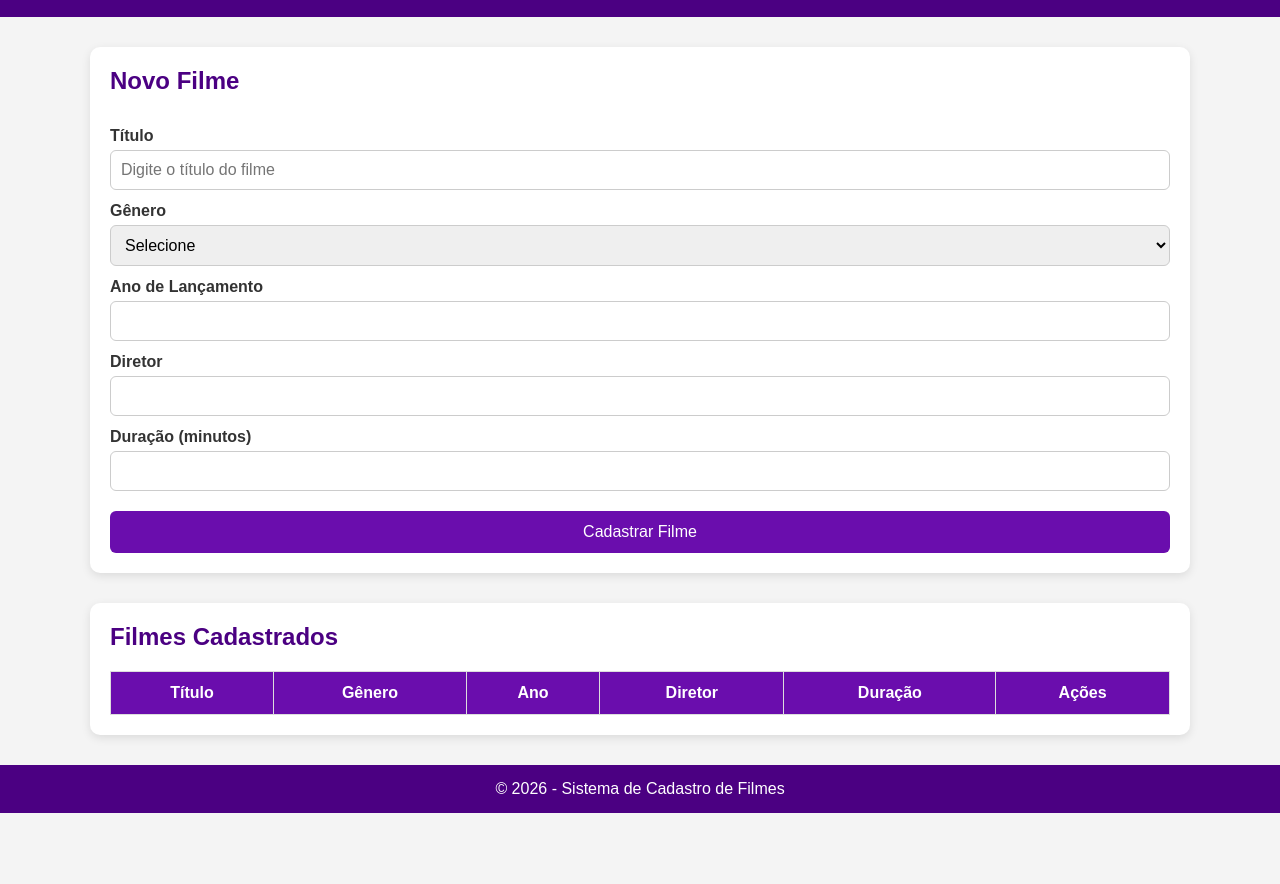
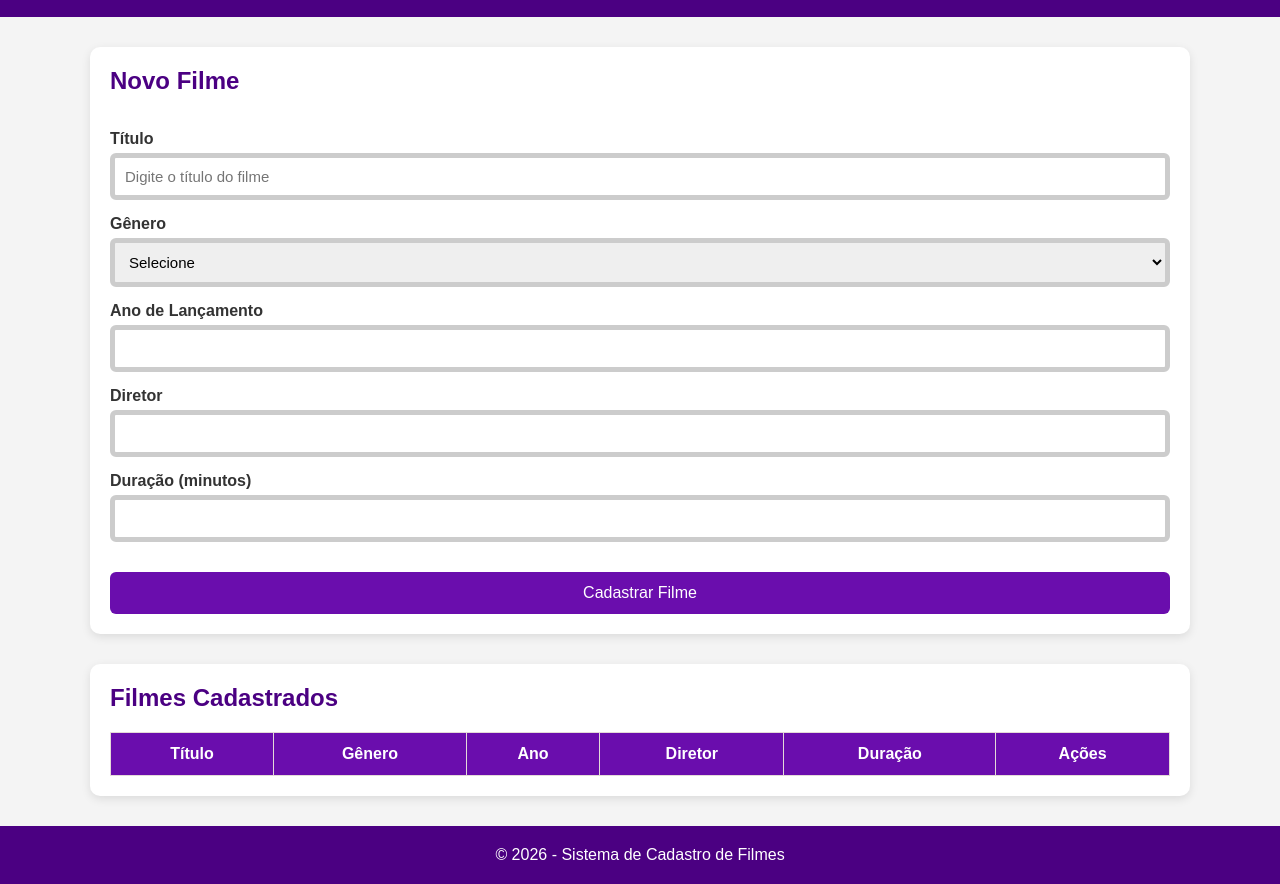
Before and after one commit to annalu-uu/projeto_app_crud, a website: page index.html in a window 1280 px wide. Shown: the part 61-945 px from the top of the page. Before the commit the page ends 874 px from the top, so only its background shows below. Drawn offline with Linux system fonts and the light colour scheme.

Commit message:
alterado o css

```diff
--- a/css/style.css
+++ b/css/style.css
@@ -36,7 +36,7 @@ section{
     padding: 20px;
     margin-bottom: 30px;
     border-radius: 10px;
-    box-shadow: 0 3px 10px rgba(0,0,0,0.1);
+    box-shadow: 0px 3px 10px rgba(0,0,0,0.1);
 }
 
 section h2{
@@ -51,7 +51,7 @@ form{
 }
 
 label{
-    margin-top: 12px;
+    margin-top: 15px;
     margin-bottom: 5px;
     font-weight: bold;
 }
@@ -59,20 +59,20 @@ label{
 input,
 select{
     padding: 10px;
-    border: 1px solid #ccc;
+    border: 5px solid #ccc;
     border-radius: 6px;
-    font-size: 16px;
+    font-size: 15px;
 }
 
 input:focus,
 select:focus{
     outline: none;
-    border-color: #6a0dad;
+    border-color: #a065ca;
 }
 
 
 button{
-    margin-top: 20px;
+    margin-top: 30px;
     padding: 12px;
     background: #6a0dad;
     color: white;
@@ -96,7 +96,7 @@ table{
 
 th,
 td{
-    border: 1px solid #ddd;
+    border: 1px solid #e4d9d9;
     padding: 12px;
     text-align: center;
 }
@@ -119,7 +119,7 @@ footer{
     background: #4b0082;
     color: white;
     text-align: center;
-    padding: 15px;
+    padding: 20px;
     margin-top: 30px;
 }
 
@@ -127,7 +127,7 @@ footer{
 @media (max-width: 768px){
 
     header h1{
-        font-size: 24px;
+        font-size: 30px;
     }
 
     table{
--- a/index.html
+++ b/index.html
@@ -40,10 +40,11 @@
                     <option>Romance</option>
                     <option>Terror</option>
                     <option>Suspense</option>
+                    <option>Fantasia</option>
                 </select>
 
                 <label for="ano">Ano de Lançamento</label>
-                <input type="number" id="ano" min="1900" max="2100" required>
+                <input type="number" id="ano" min="1900" max="2026" required>
 
                 <label for="diretor">Diretor</label>
                 <input type="text" id="diretor" required>
--- a/ts/cadastro.ts
+++ b/ts/cadastro.ts
@@ -63,5 +63,5 @@ function removerFilme(indice: number): void {
     atualizarTabela();
 }
 
-// Torna a função acessível ao botão HTML
+// Torna a função acessível pro botão HTML
 (window as any).removerFilme = removerFilme;
```
